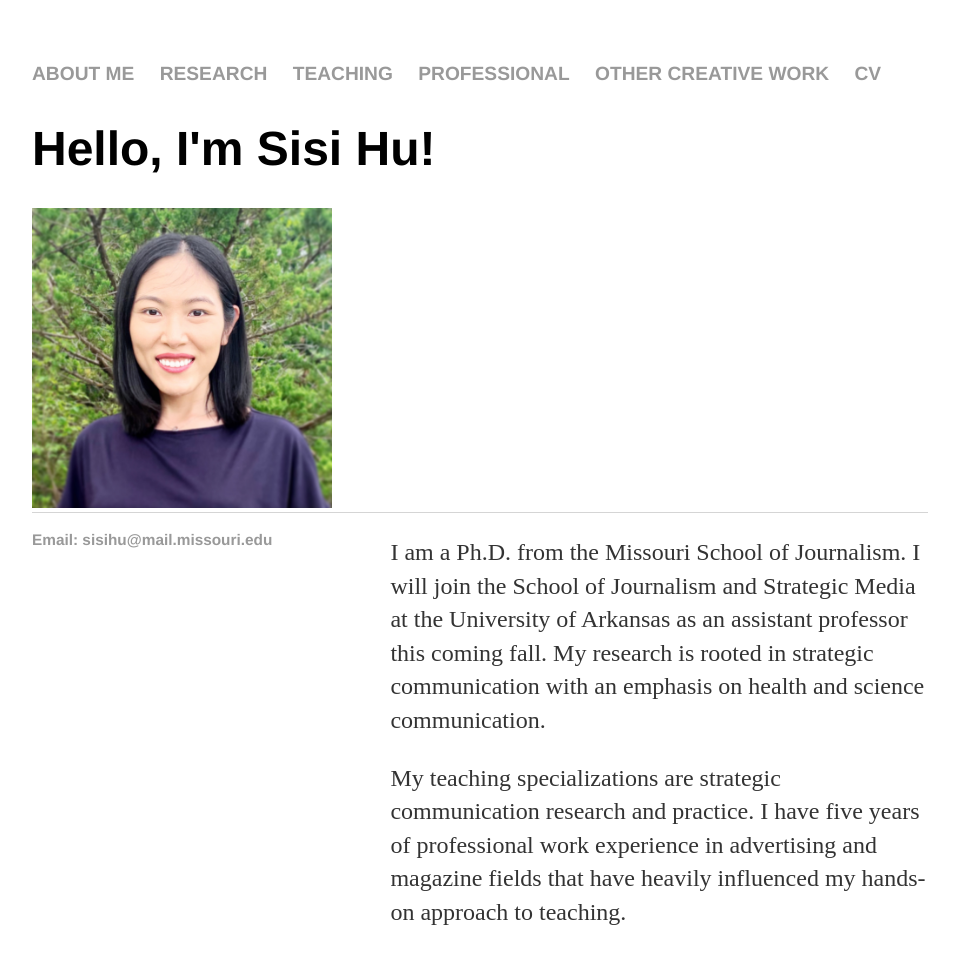
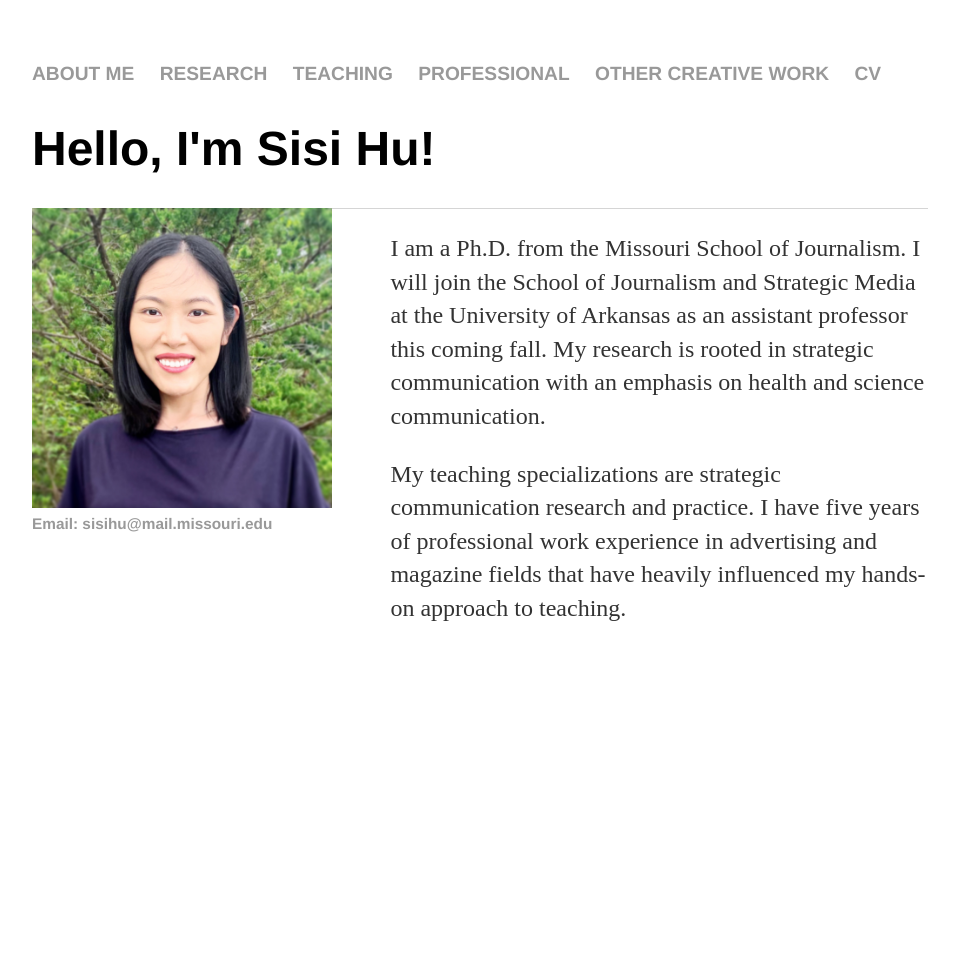
Before and after one commit to sisihuphd/sisihuphd.github.io, a Jekyll site: the page built from index.html, in a window 1280 px wide. Shown: the whole page, without its empty margins (160-1116 px from the left). Built offline with Jekyll 4.4.1, drawn with Linux system fonts in a browser that asks for light colours; after the commit the page ends 900 px from its top, so only the background shows below that.

Commit message:
Update index.html

```diff
--- a/index.html
+++ b/index.html
@@ -4,8 +4,7 @@ title: Sisi Hu | About Me
 ---
 <h1>Hello, I'm Sisi Hu!</h1>
 <span class="blurb">
-	      <span id="profile-photo"><img src="../images/IMG_7355.JPG" width="300"></span>
-	<br clear="left"/>
+	      <span id="profile-photo"><img src="../images/IMG_7355.JPG" width="300"/></span>
 	      <span id="intro">
 	              <p>I am a Ph.D. from the Missouri School of Journalism.
 	              I will join the School of Journalism and Strategic Media at the University of Arkansas as an assistant professor this coming fall.
@@ -13,5 +12,5 @@ title: Sisi Hu | About Me
 
                       <p>My teaching specializations are strategic communication research and practice.
 			          I have five years of professional work experience in advertising and magazine fields that have heavily influenced my hands-on approach to teaching.  </p>
-			  </span>
+	      </span>
 </span><!-- /.blurb -->
```
